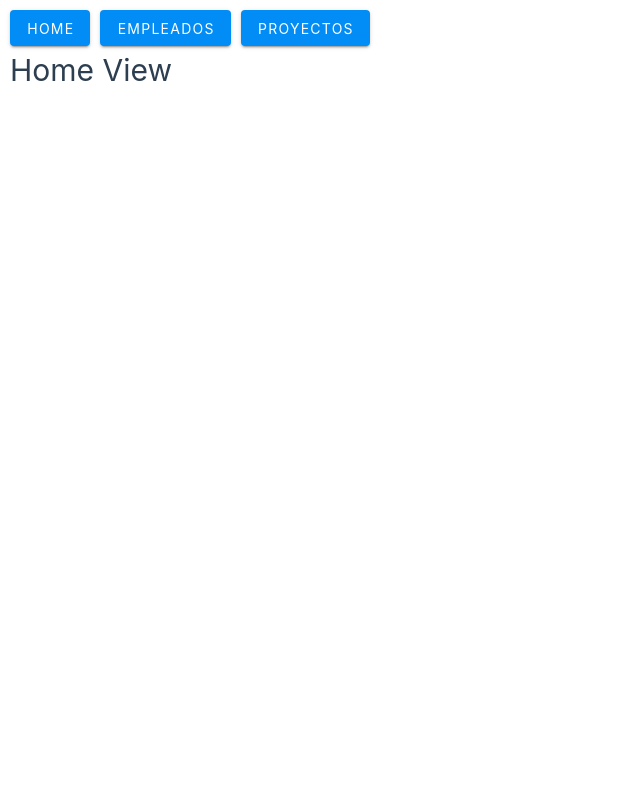
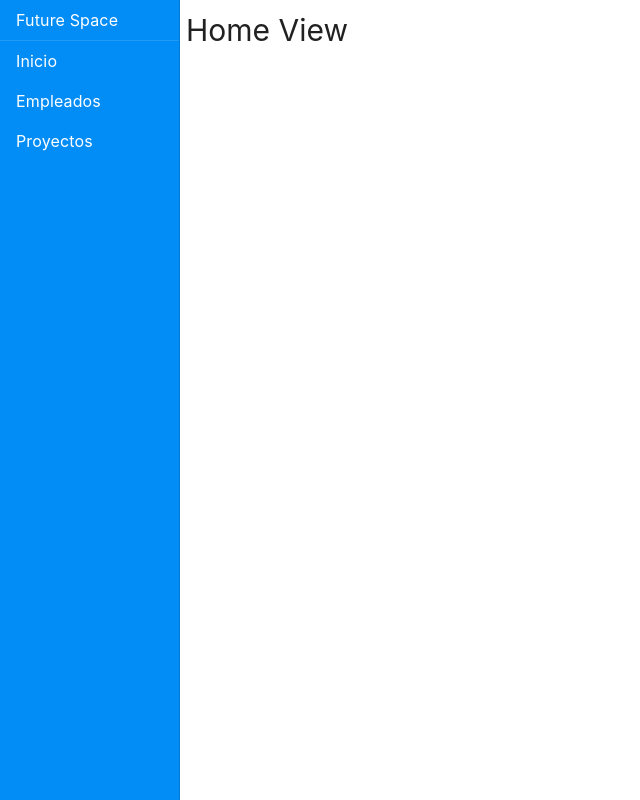
Before and after one commit to amokov-fs/practica_final, a Vue app in the folder practica_final/: page /#/ in a window 1280 px wide. Shown: the whole page, without its empty margins (0-640 px from the left). Built offline with nearby package versions, Linux system fonts and the light colour scheme.

Commit message:
front-end: barra lateral de navegacion

```diff
--- a/practica_final/src/App.vue
+++ b/practica_final/src/App.vue
@@ -4,33 +4,21 @@ import { RouterLink, RouterView } from 'vue-router'
 
 <template>
   <div>
+    <v-app>
+      <v-container>
 
-    <div id="nav" style = "display:flex;gap:10px;">
-      <v-btn color="#028CF5">
-        <RouterLink to="/" style="text-decoration: none; ">
-          <span class = "text-white" >
-            Home
-          </span>
-        </RouterLink>
-      </v-btn>
-      <v-btn color="#028CF5">
-        <RouterLink to="/employees" style="text-decoration: none; ">
-          <span class = "text-white" >
-            Empleados
-          </span>
-        </RouterLink>
-      </v-btn>
-      <v-btn color="#028CF5">
-        <RouterLink to="/projects" style="text-decoration: none; ">
-          <span class = "text-white" >
-            Proyectos
-          </span>
-        </RouterLink>
-      </v-btn>
-    </div>
-
-
-    <RouterView />
+        <v-main class="success">
+          <v-navigation-drawer :width="180" style="background-color:#028CF5;color:white;">
+            <v-list-item title="Future Space"></v-list-item>
+            <v-divider></v-divider>
+            <v-list-item link title="Inicio" href = "#/" ></v-list-item>
+            <v-list-item link title="Empleados" href = "#/employees"></v-list-item>
+            <v-list-item link title="Proyectos" href = "#/projects"></v-list-item>
+          </v-navigation-drawer>
+          <RouterView />
+        </v-main>
+      </v-container>
+    </v-app>
   </div>
 
 
@@ -40,8 +28,9 @@ import { RouterLink, RouterView } from 'vue-router'
 
 <style>
 
-body {
-  padding: 10px;
+.v-main {
+  margin-left: -50px;
+  margin-top: -10px;
 }
 
 </style>
--- a/practica_final/src/views/EmployeesView.vue
+++ b/practica_final/src/views/EmployeesView.vue
@@ -1,8 +1,8 @@
 <template>
   <div>
     <div class="header">
-        <h1>Vista empleados</h1>
-        <v-btn color="#028CF5" style="position:absolute;top:50px;right:10px;">Alta empleado</v-btn>
+        <h1>Empleados</h1>
+        <v-btn color="#028CF5" style="position:absolute;top:10px;right:10px;">Alta empleado</v-btn>
     </div>
 
     <v-table style="border-style: ridge;">
--- a/practica_final/src/views/ProjectsView.vue
+++ b/practica_final/src/views/ProjectsView.vue
@@ -1,7 +1,7 @@
 <template>
   <div>
     <div class="header">
-        <h1>Vista proyectos</h1>
+        <h1>Proyectos</h1>
         <v-btn color="#028CF5" style="position:absolute;top:10px;right:10px;">Alta proyecto</v-btn>
     </div>
     <v-table style="border-style: ridge; width:50%;">
```
